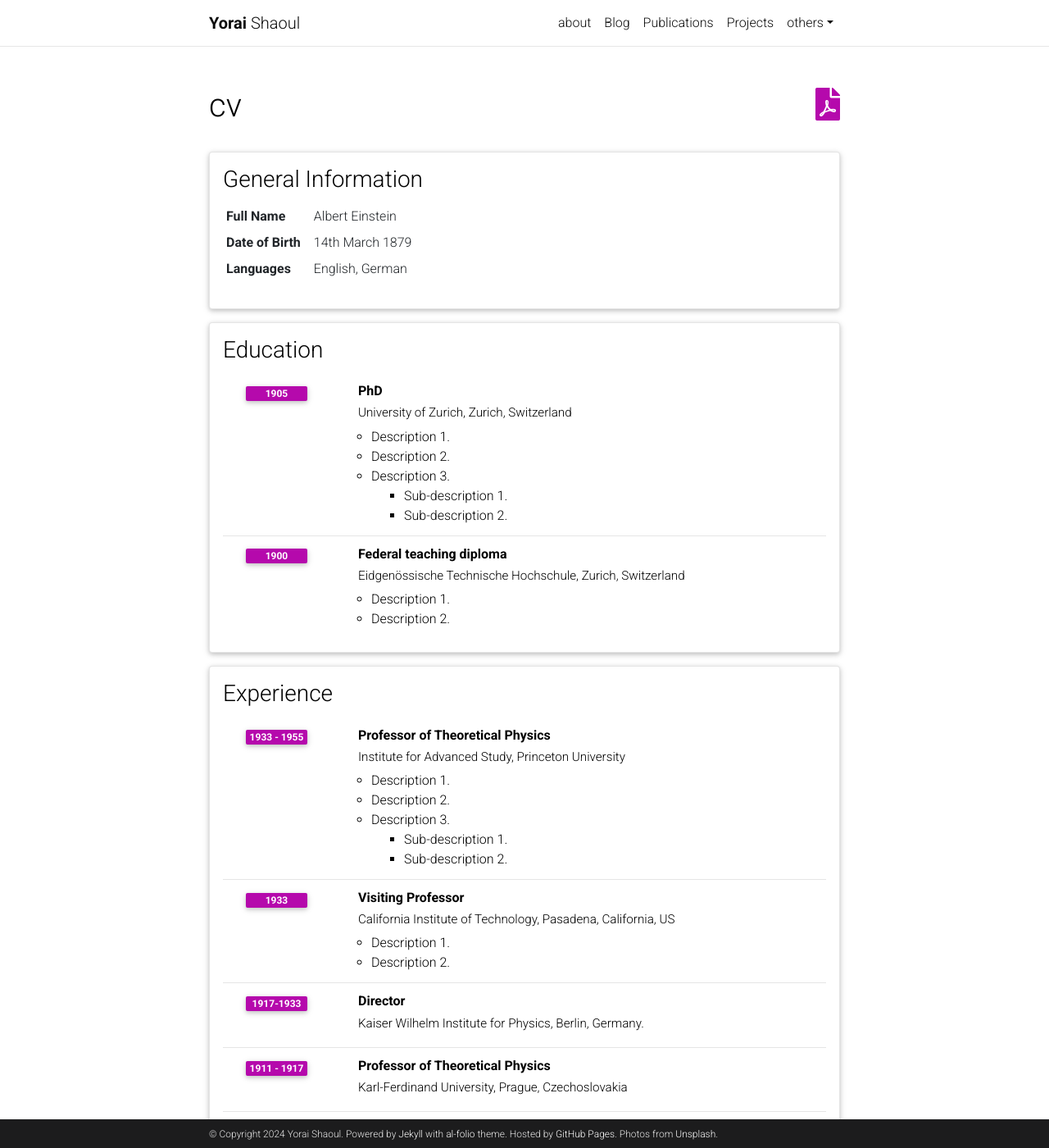
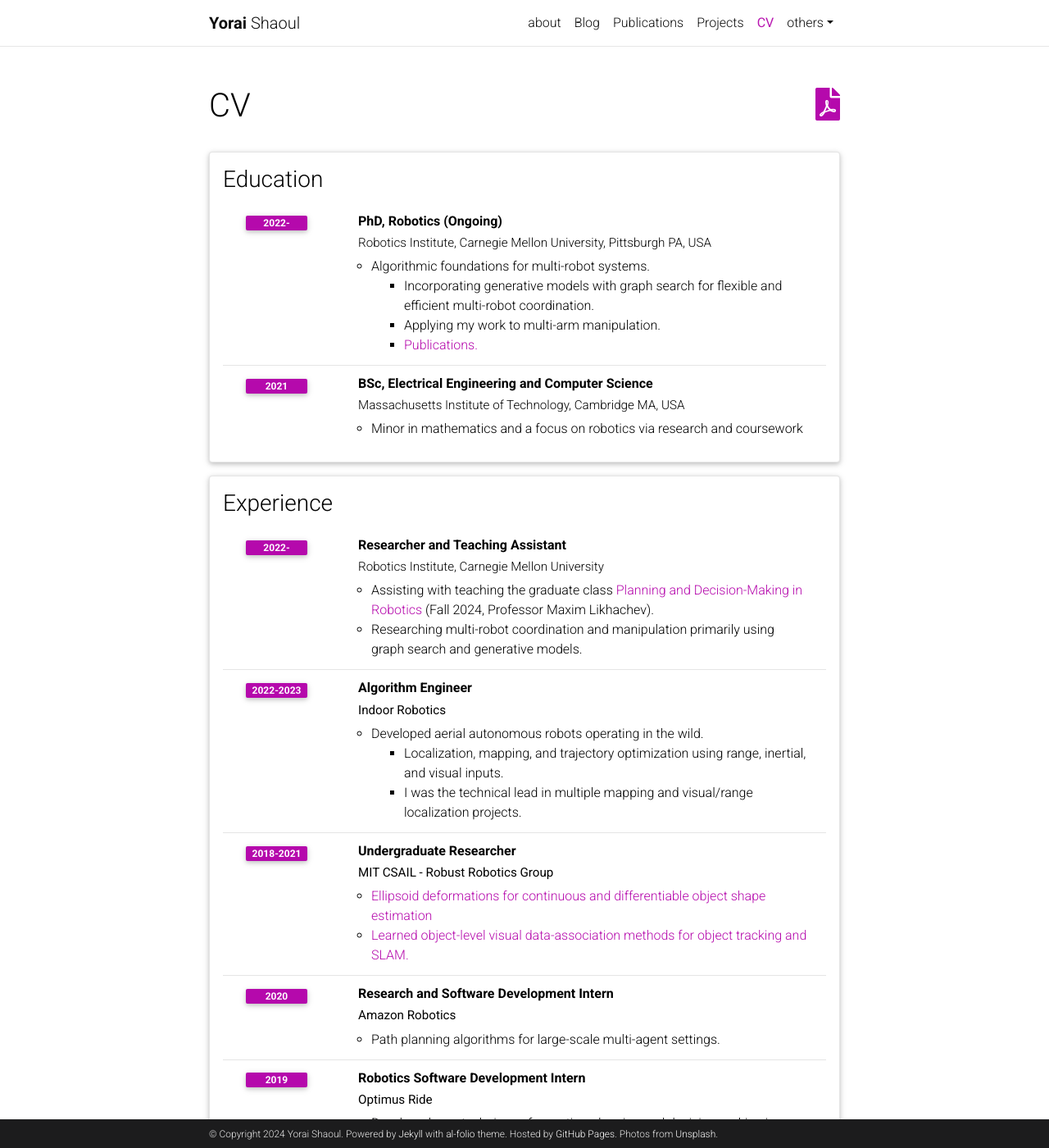
Before and after one commit to yoraish/yoraish.github.io, a Jekyll site: the page built from _pages/cv.md, in a window 1280 px wide and 1400 px high. Shown: the whole window at 82% size. Built offline with Jekyll 4.4.1, drawn with Linux system fonts in a browser that asks for light colours; comment, search, counter and statistics services are not loaded; a style sheet for code colours, icons or effects is not loaded; some of the changed text lies outside the part shown.

Commit message:
feat(cv): upload.

```diff
--- a/_data/cv.yml
+++ b/_data/cv.yml
@@ -1,97 +1,106 @@
-- title: General Information
-  type: map
-  contents:
-    - name: Full Name
-      value: Albert Einstein
-    - name: Date of Birth
-      value: 14th March 1879
-    - name: Languages
-      value: English, German
+# - title: General Information
+#   type: map
+#   contents:
+#     - name: Full Name
+#       value: Yorai Shaoul
+#     - name: Date of Birth
+#       value: 14th March 1879
+#     - name: Languages
+#       value: Hebrew, English, ~Spanish
 
 - title: Education
   type: time_table
   contents:
-    - title: PhD
-      institution: University of Zurich, Zurich, Switzerland
-      year: 1905
+    - title: PhD, Robotics (Ongoing)
+      institution: Robotics Institute, Carnegie Mellon University, Pittsburgh PA, USA
+      year: 2022-
       description:
-        - Description 1.
-        - Description 2.
-        - title: Description 3.
+        - title: Algorithmic foundations for multi-robot systems.
           contents:
-            - Sub-description 1.
-            - Sub-description 2.
-    - title: Federal teaching diploma
-      institution: Eidgenössische Technische Hochschule, Zurich, Switzerland
-      year: 1900
+            - Incorporating generative models with graph search for flexible and efficient multi-robot coordination.
+            - Applying my work to multi-arm manipulation.
+            - <a href="http://yoraish.com/publications/">Publications.</a>
+
+    - title: BSc, Electrical Engineering and Computer Science
+      institution: Massachusetts Institute of Technology, Cambridge MA, USA
+      year: 2021
       description:
-        - Description 1.
-        - Description 2.
+        - Minor in mathematics and a focus on robotics via research and coursework
 
 - title: Experience
   type: time_table
   contents:
-    - title: Professor of Theoretical Physics
-      institution: Institute for Advanced Study, Princeton University
-      year: 1933 - 1955
+    - title: Researcher and Teaching Assistant
+      institution: Robotics Institute, Carnegie Mellon University
+      year: 2022-
       description:
-        - Description 1.
-        - Description 2.
-        - title: Description 3.
+        - Assisting with teaching the graduate class <a href="https://www.cs.cmu.edu/~maxim/classes/robotplanning_grad/">Planning and Decision-Making in Robotics</a> (Fall 2024, Professor Maxim Likhachev).
+        - Researching multi-robot coordination and manipulation primarily using graph search and generative models.
+    - title: Algorithm Engineer
+      institution: <b>Indoor Robotics</b>
+      year: 2022-2023
+      description:
+        - title: Developed aerial autonomous robots operating in the wild.
           contents:
-            - Sub-description 1.
-            - Sub-description 2.
-    - title: Visiting Professor
-      institution: California Institute of Technology, Pasadena, California, US
-      year: 1933
+            - Localization, mapping, and trajectory optimization using range, inertial, and visual inputs.
+            - I was the technical lead in multiple mapping and visual/range localization projects.
+    - title: Undergraduate Researcher
+      institution: <b>MIT CSAIL - Robust Robotics Group</b>
+      year: 2018-2021
       description:
-        - Description 1.
-        - Description 2.
+        - <a href="https://yoraish.com/projects/delse/">Ellipsoid deformations for continuous and differentiable object shape estimation</a>
+        - <a href="https://arxiv.org/abs/2011.10471">Learned object-level visual data-association methods for object tracking and SLAM.</a>
 
-    - title: Director
-      institution: Kaiser Wilhelm Institute for Physics, Berlin, Germany.
-      year: 1917-1933
+    - title: Research and Software Development Intern
+      institution: <b>Amazon Robotics</b>
+      year: 2020
+      description:
+        - Path planning algorithms for large-scale multi-agent settings.
 
-    - title: Professor of Theoretical Physics
-      institution: Karl-Ferdinand University, Prague, Czechoslovakia
-      year: 1911 - 1917
+    - title: Robotics Software Development Intern
+      institution: <b>Optimus Ride</b>
+      year: 2019
       description:
-
-    - title: Associate Professor of Theoretical Physics
-      institution: University of Zurich, Zurich, Switzerland
-      year: 1909 - 1911
+        - Developed new techniques for motion planning and decision-making in complex traffic scenarios, leveraging semantic and geometric information.
 
 - title: Open Source Projects
   type: time_table
   contents:
-    - title: <a href="https://github.com/alshedivat/al-folio">al-folio</a>
-      year: 2015-now
-      description: A beautiful, simple, clean, and responsive Jekyll theme for academics.
+    - title: <a href="https://yoraish.com/projects/botello/">Aerial Robot with Camera Autonomy Stack</a>
+      year: 2022
+      description:
+      - Endowing a DJI Tello Drone with autonomy using its onboard camera, ROS, and Aruco markers.
+    - title: <a href="https://yoraish.com/projects/lidarbot/">Ground Robot with LiDAR  Autonomy Stack</a>
+      year: 2021
+      description:
+      - An introductory tutorial-style resource for creating an autonomous ground robot with ROS.
+      - This project has become quite popular among students and hobbyists. It inspired a some projects [<a href="https://github.com/YoungKippur/NotNameBot">1</a>, <a href="https://www.hackster.io/361126/autonomous-uv-robot-with-slam-215203">2</a>] around the web and even got duplicated a few times [<a href="https://hackaday.io/project/180015/instructions">3</a>]! I take it as a big compliment :).
 
 - title: Honors and Awards
   type: time_table
   contents:
-    - year: 1921
+    - year: 2024
       items:
-        - Nobel Prize in Physics
-        - Matteucci Medal
-    - year: 2029
+        - <a href="https://icaps24.icaps-conference.org/program/awards/">Best Student Paper Award</a> from the 2024 International Conference on Planning and Scheduling (ICAPS).
+    - title: Track And Field
+      year: 2005-2021
       items:
-        - Max Planck Medal
+        - MIT triple jump record holder, NCAA (DIII) Indoor/Outdoor national champion, National team (ISR).
+        - I was fortunate to win some awards when at MIT- <a href="https://mitathletics.com/sports/mens-track-and-field/roster/yorai-shaoul/8900">summary.</a>
 
-- title: Academic Interests
-  type: nested_list
-  contents:
-    - title: Topic 1.
-      items:
-        - Description 1.
-        - Description 2.
-    - title: Topic 2.
-      items:
-        - Description 1.
-        - Description 2.
+# - title: Academic Interests
+#   type: nested_list
+#   contents:
+#     - title: Topic 1.
+#       items:
+#         - Description 1.
+#         - Description 2.
+#     - title: Topic 2.
+#       items:
+#         - Description 1.
+#         - Description 2.
 
-- title: Other Interests
-  type: list
-  contents:
-    - <u>Hobbies:</u> Hobby 1, Hobby 2, etc.
+# - title: Other Interests
+#   type: list
+#   contents:
+#     - <u>Hobbies:</u> Hobby 1, Hobby 2, etc.
--- a/_sass/_base.scss
+++ b/_sass/_base.scss
@@ -575,9 +575,10 @@ footer.sticky-bottom {
       margin-bottom: 1rem;
 
       .preview {
-        width: 100%;
+        width: 150%;
         min-width: 80px;
         max-width: 200px;
+        margin-right: 3rem;
       }
 
       .abbr {
```
Also changed, not shown: _bibliography/papers.bib (+17 -51 lines), _pages/cv.md (+3 -3 lines), _projects/delse.md (+1 -1 lines), 4 other files.
